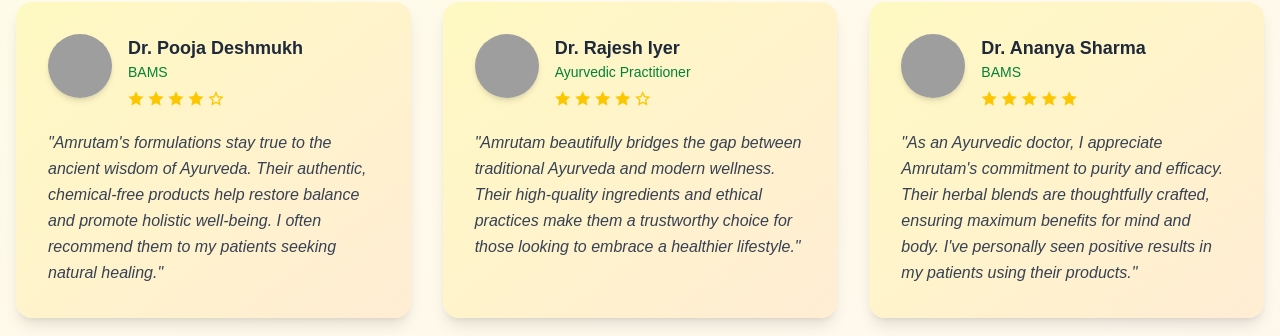
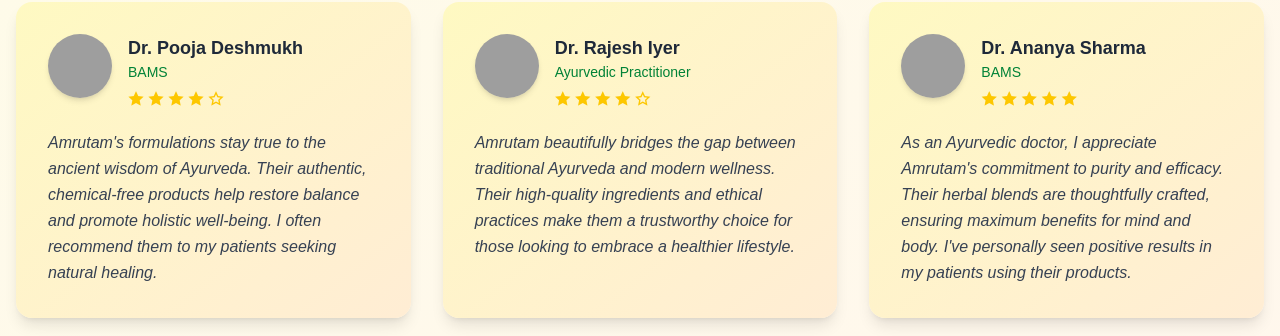
Before and after one commit to Vish9u-kr01/Amrutam-pharma-web, a Next.js app in the folder Amrutam pharma assignment/frontendandbackend/: page / in a window 1280 px wide. Shown: the part 4976-5312 px from the top of the page. Built offline with nearby package versions, Linux system fonts and the light colour scheme; grey boxes are pictures that could not be loaded.

Commit message:
Update Testimonials.js

```diff
--- a/Amrutam pharma assignment/frontendandbackend/app/components/Testimonials.js
+++ b/Amrutam pharma assignment/frontendandbackend/app/components/Testimonials.js
@@ -81,7 +81,7 @@
               </div>
 
               <blockquote className="text-gray-700 leading-relaxed italic">
-                "{testimonial.review}"
+                {testimonial.review}
               </blockquote>
             </div>
           ))}
```
